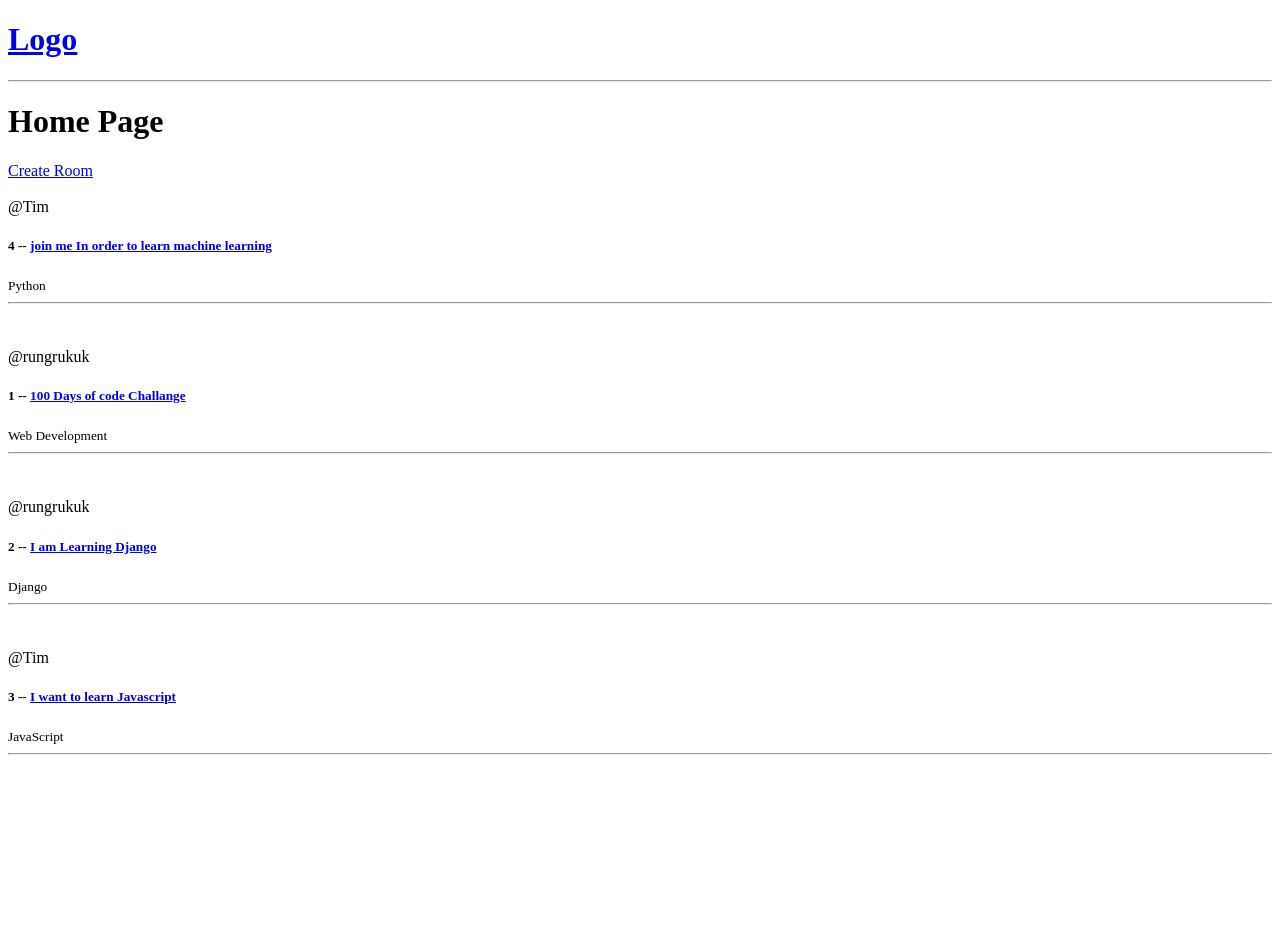
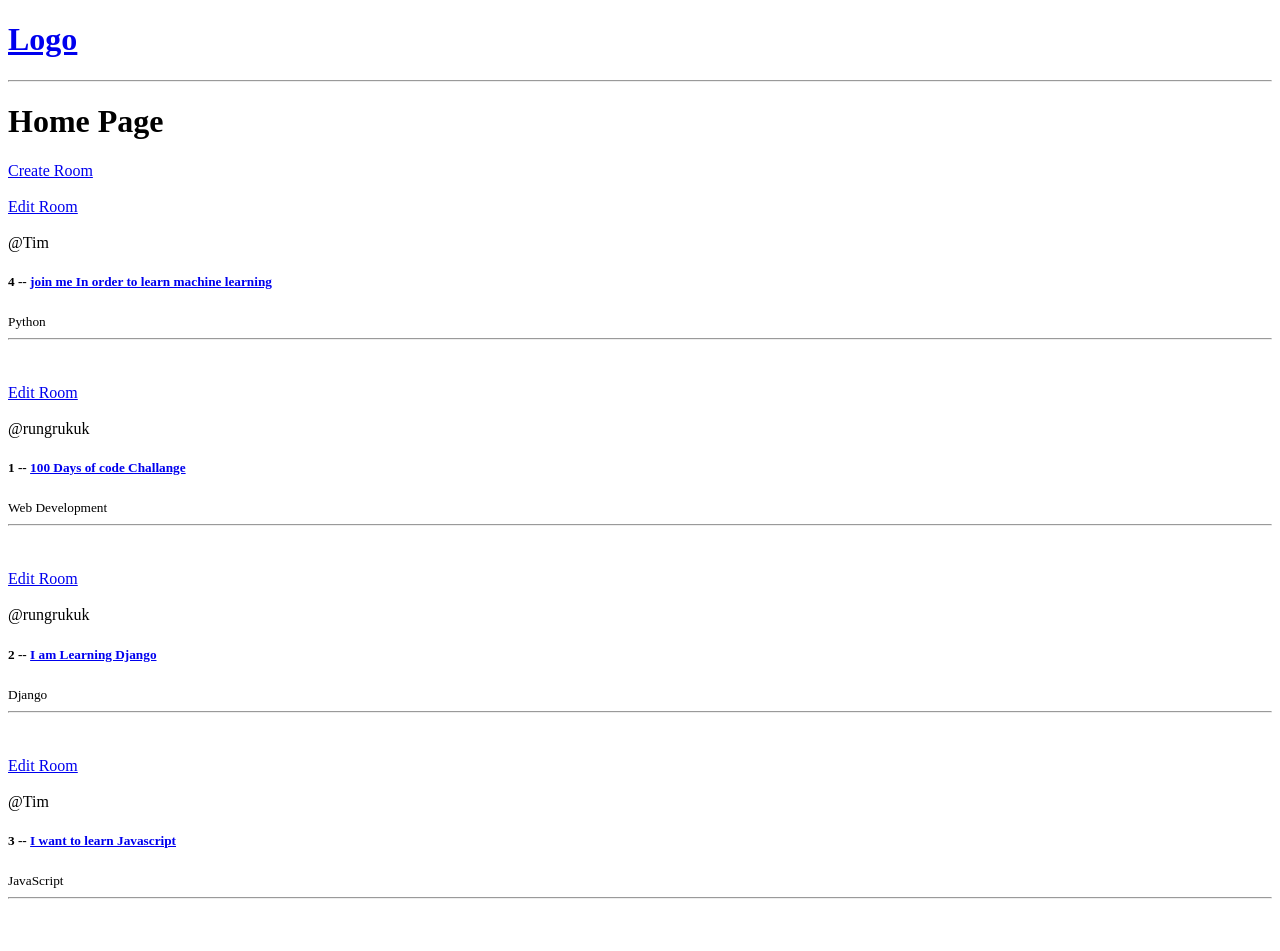
Before and after one commit to Rungrukuk/StudyBud_2nd_DjangoProject, a Django app: page / in a window 1280 px wide. Before the commit the page ends 755 px from the top, so only its background shows below. Run offline with Django 4.2, Linux system fonts and the light colour scheme; data comes from the database, SQL or seed files in the repository; both versions use the stored data as it was after the commit.

Commit message:
Lesson 1 has finished

```diff
--- a/base/templates/base/home.html
+++ b/base/templates/base/home.html
@@ -7,6 +7,8 @@
         <div>
             {% for room in rooms %}
                 <div>
+                    <a href = "{% url 'update-room' room.id %}">Edit Room</a>
+                    <br><br>
                     <span>@{{room.host.username}}</span>
                     <h5>{{room.id}} -- <a href="{% url 'room' room.id %}">{{room.name}}</a></h5>
                     <small>{{room.topic.name}}</small>
--- a/base/urls.py
+++ b/base/urls.py
@@ -5,4 +5,5 @@ urlpatterns = [
     path("", views.home, name="home"),
     path("room/<str:pk>/", views.room, name="room"),
     path("create-room/", views.createRoom, name="create-room"),
+    path("update-room/<str:pk>", views.updateRoom, name="update-room"),
 ]
--- a/base/views.py
+++ b/base/views.py
@@ -32,3 +32,15 @@ def createRoom(request):
             return redirect("home")
     context = {"form": form}
     return render(request, "base/room_form.html", context)
+
+
+def updateRoom(request, pk):
+    room = Room.objects.get(id=int(pk))
+    form = RoomForm(instance=room)
+    if request.method == "POST":
+        form = RoomForm(request.POST, instance=room)
+        if form.is_valid():
+            form.save()
+            return redirect("home")
+    context = {"form": form}
+    return render(request, "base/room_form.html", context)
```
Also changed, not shown: db.sqlite3.
